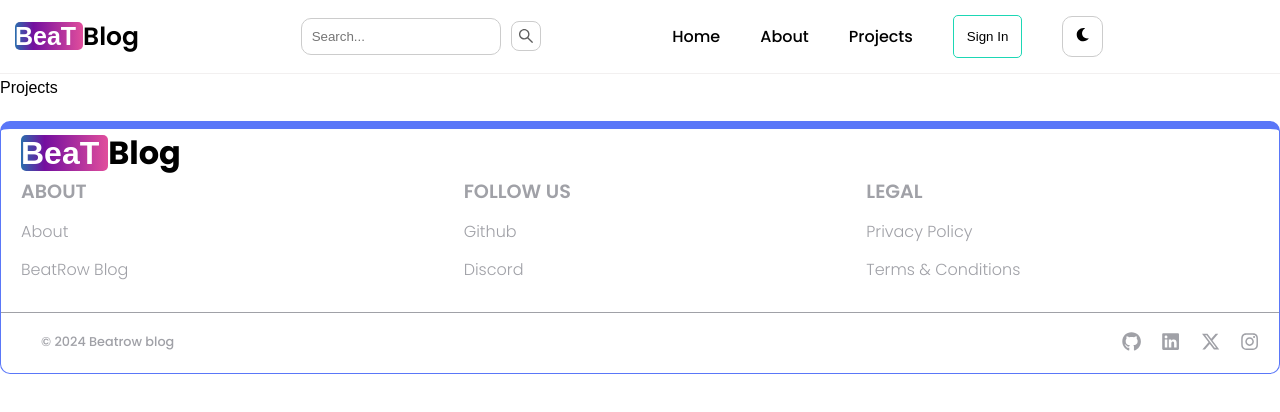
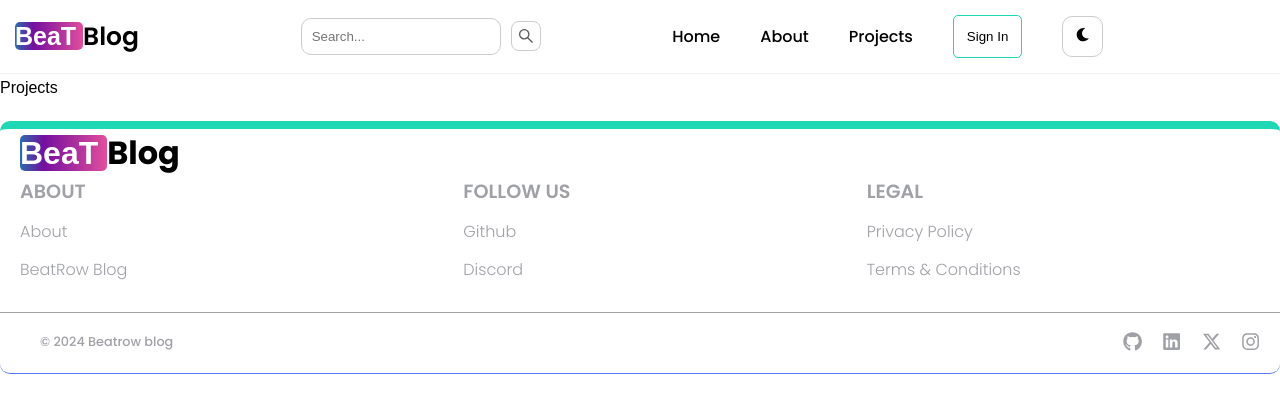
Before and after one commit to FaisalKhan-8/mern-blog, a React (Vite) app in the folder client/: page /projects in a window 1280 px wide. Shown: the top 412 px of the page. Built offline with nearby package versions, Linux system fonts and the light colour scheme; a web font is replaced by a local one.

Commit message:
footer theme change

```diff
--- a/client/src/styles/footer.scss
+++ b/client/src/styles/footer.scss
@@ -1,9 +1,6 @@
 .footer-main {
   margin-top: 1.5rem;
-
-  border-top: 8px solid $primary;
-  border-left: 1px solid $primary;
-  border-right: 1px solid $primary;
+  border-top: 8px solid $gradient;
   border-bottom: 1px solid $primary;
   border-radius: 10px;
 }
```
